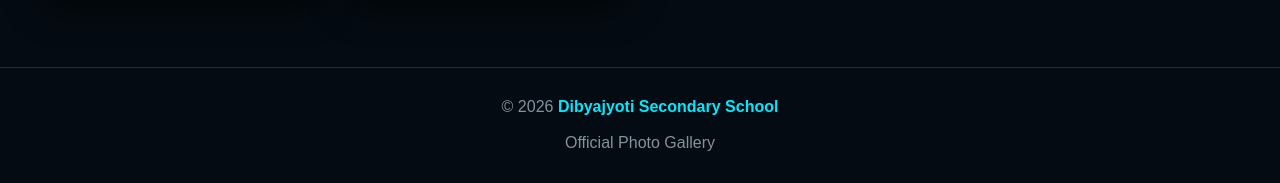
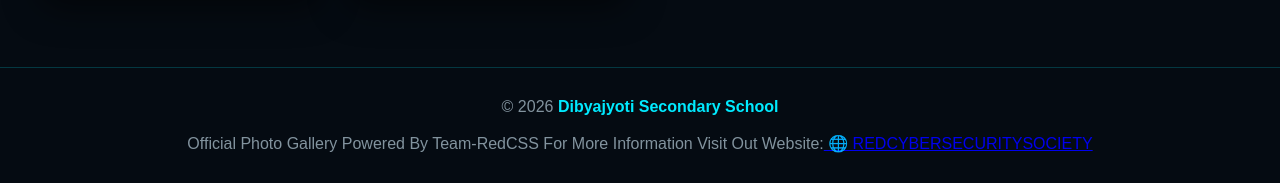
Before and after one commit to hackernepal1/dibyajyoti-secondary-school, a website: page gallery.html in a window 1280 px wide. Shown: the part 962-1145 px from the top of the page. Drawn offline with Linux system fonts and the light colour scheme.

Commit message:
Update gallery.html

```diff
--- a/gallery.html
+++ b/gallery.html
@@ -345,6 +345,12 @@
 <br><br>
 
 Official Photo Gallery
+  Powered By Team-RedCSS
+  For More Information Visit Out Website:<a href="https://www.jageshwarkushwaha.com.np"
+   target="_blank"
+   rel="noopener noreferrer">
+   🌐 REDCYBERSECURITYSOCIETY
+</a>
 
 </footer>
 
```
